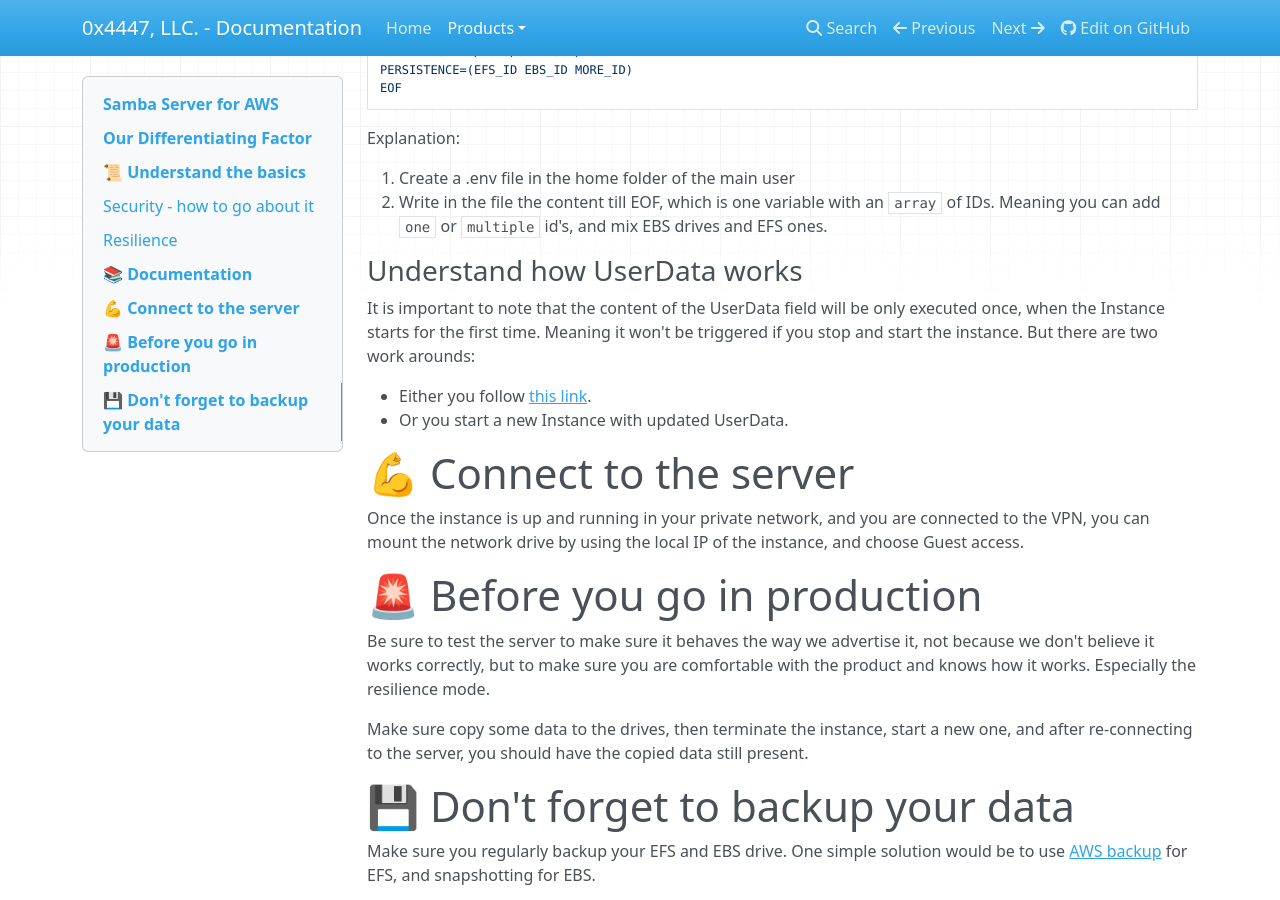
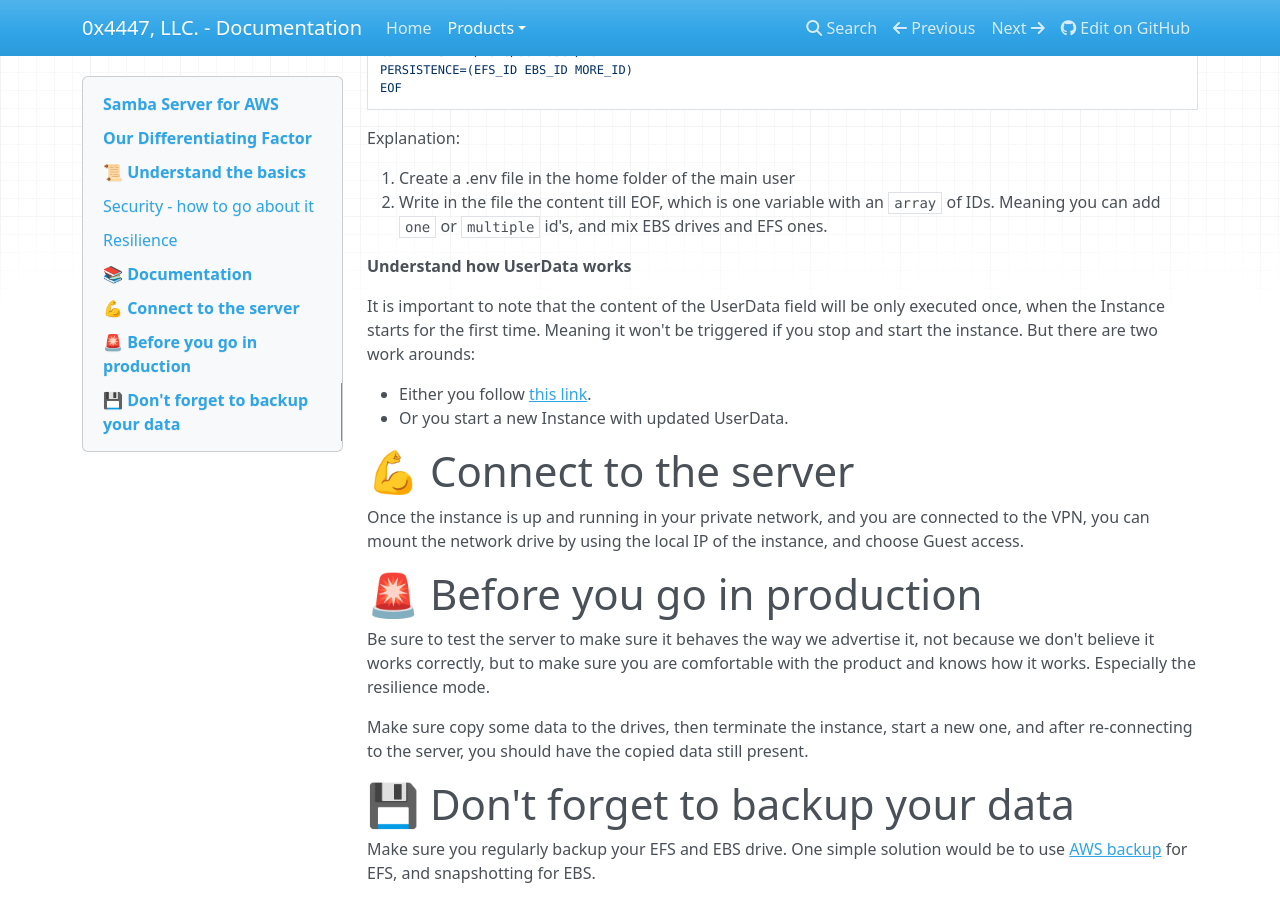
Before and after one commit to 0x4447-office/0x4447_webpage_documentation, an MkDocs documentation site: the page built from docs/products/cloud/aws-marketplace/samba-server.md, in a window 1280 px wide and 900 px high, scrolled down 2017 px. Built offline with MkDocs 1.6.1, drawn with Linux system fonts in a browser that asks for light colours; nearby versions of some CDN libraries.

```diff
--- a/docs/products/cloud/aws-marketplace/samba-server.md
+++ b/docs/products/cloud/aws-marketplace/samba-server.md
@@ -89,7 +89,7 @@ Explanation:
 1. Create a .env file in the home folder of the main user
 1. Write in the file the content till EOF, which is one variable with an `array` of IDs. Meaning you can add `one` or `multiple` id's, and mix EBS drives and EFS ones.
 
-### Understand how UserData works
+**Understand how UserData works**
 
 It is important to note that the content of the UserData field will be only executed once, when the Instance starts for the first time. Meaning it won't be triggered if you stop and start the instance. But there are two work arounds:
 
```
